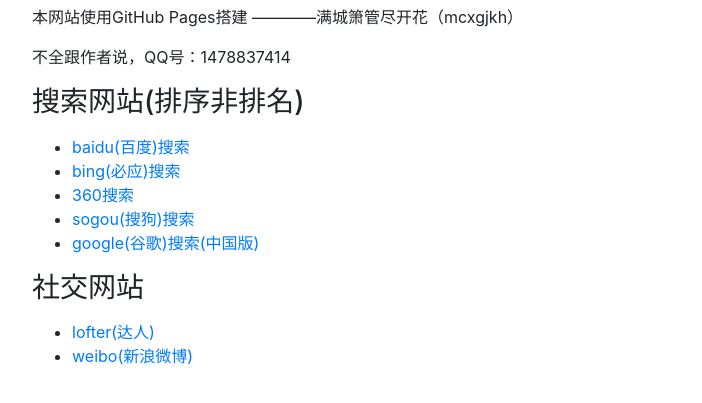
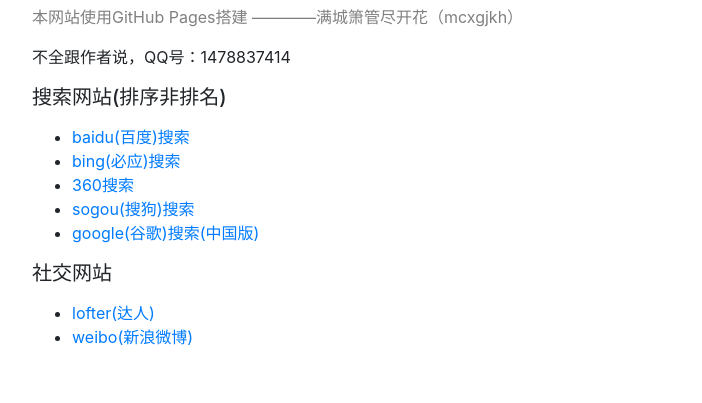
Before and after one commit to mcxgjkh/NWN, a plain HTML site: page index.html in a window 1280 px wide. Shown: the part 71-474 px from the top of the page, without its empty margins (32-734 px from the left). Drawn offline with nearby package versions, Linux system fonts and the light colour scheme.

Commit message:
Update index.html

```diff
--- a/index.html
+++ b/index.html
@@ -10,10 +10,10 @@
     <body>
 
        <h1>新世界网络（互联网）全网导航系统</h1>
-        <p class="jntm1145141919810”=">本网站使用GitHub Pages搭建 ————满城箫管尽开花（mcxgjkh）</p >
+        <p class="jntm1145141919810">本网站使用GitHub Pages搭建 ————满城箫管尽开花（mcxgjkh）</p >
         <p>不全跟作者说，QQ号：1478837414</p>
-        <h3>                          </h3>
-        <h3>搜索网站(排序非排名)</h3>
+        <h4>                          </h4>
+        <h5>搜索网站(排序非排名)</h5>
         <p>                           </p>
          <UL>
           <li> <a href="https://www.baidu.com">baidu(百度)搜索</a> </li>
@@ -23,8 +23,8 @@
           <li> <a href="https://www.google.cn">google(谷歌)搜索(中国版)</a> </li>
         </UL>
 
-        <h3>                          </h3>
-          <h3>社交网站</h3>
+        <h4>                          </h4>
+          <h5>社交网站</h5>
         <p>                           </p>
          <UL>
           <li> <a href="https://www.lofter.com">lofter(达人)</a> </li>
```
